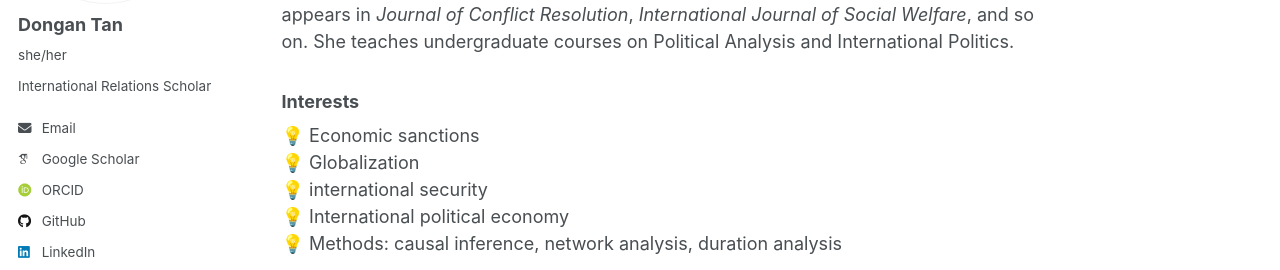
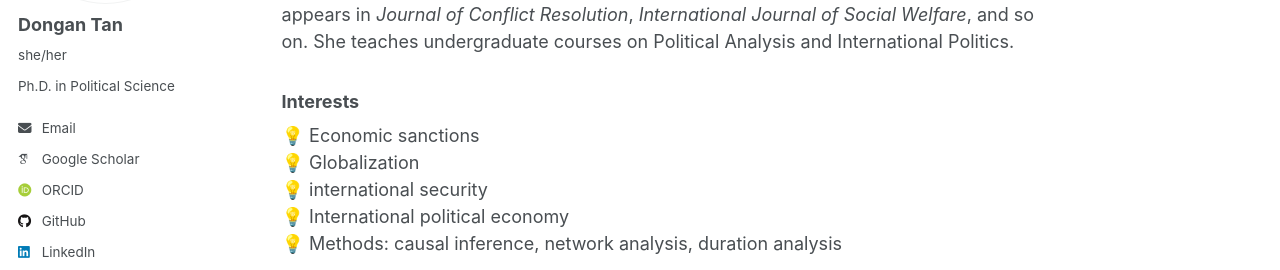
Before and after one commit to HaoLiuScholar/HaoLiuScholar.github.io, a Jekyll site: the page built from _pages/about.md, in a window 1280 px wide. Shown: the part 275-545 px from the top of the page. Built offline with Jekyll 4.4.1, drawn with Linux system fonts in a browser that asks for light colours; some web fonts are replaced; a script that is not in the unit is left out.

Commit message:
Update _config.yml

```diff
--- a/_config.yml
+++ b/_config.yml
@@ -25,7 +25,7 @@ author:
   avatar           : "profile.png"
   name             : "Dongan Tan"
   pronouns         : "she/her"
-  bio              : "International Relations Scholar"
+  bio              : "Ph.D. in Political Science"
   location         : #
   employer         : # current institute
   uri              : # URL
```
